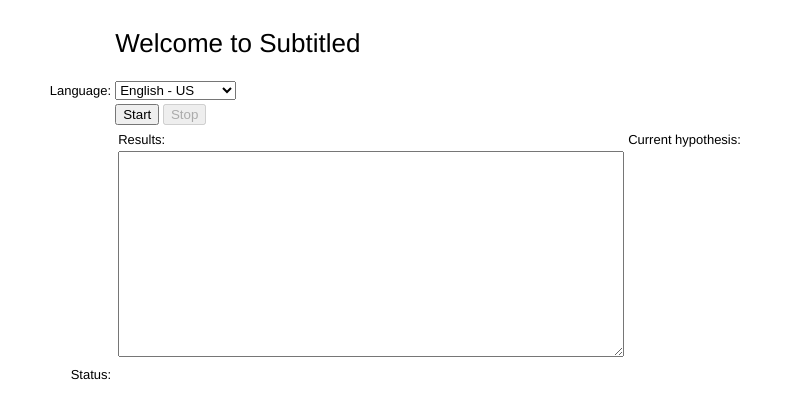
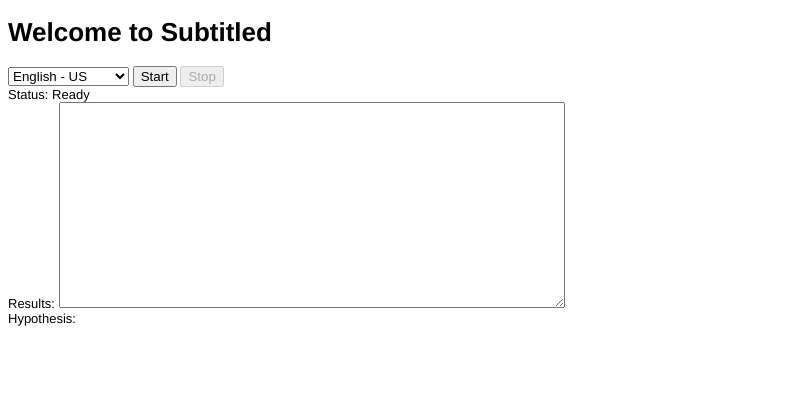
Before and after one commit to SanatSharma/subtitled, a website: page client/Sample.html in a window 1280 px wide. Shown: the whole page, without its empty margins (0-795 px from the left). Drawn offline with Linux system fonts and the light colour scheme.

Commit message:
Cleaned up the html and added some style

```diff
--- a/client/Sample.html
+++ b/client/Sample.html
@@ -3,26 +3,20 @@
 <head>
     <title>Speech Sample</title>
     <meta charset="utf-8" />
+    <style>
+        body {
+            font-family: 'Helvetica Neue',Helvetica,Arial,sans-serif;
+            font-size: 13px;
+        }
+    </style>
 </head>
-<body style="font-family:'Helvetica Neue',Helvetica,Arial,sans-serif; font-size:13px;">
+<body>
     <div id="warning">
         <h1 style="font-weight:500;">Loading...</h1>
     </div>
+    <h1>Welcome to Subtitled</h1>
     <div id="content" style="display:none">
-        <table width="100%">
-            <tr>
-                <td></td>
-                <td>
-                    <h1 style="font-weight:500;">Welcome to Subtitled</h1>
-                </td>
-            </tr>
-            <tr style="display:none">
-                <td align="right"><a href="https://www.microsoft.com/cognitive-services/en-us/sign-up" target="_blank">Subscription</a>:</td>
-                <td><input id="key" type="text" size="40" value="YOUR_BING_SPEECH_API_KEY" style="display:none"></td>
-            </tr>
-            <tr>
-                <td align="right">Language:</td>
-                <td align="left">
+        <input id="key" type="text" size="40" value="YOUR_BING_SPEECH_API_KEY" style="display:none">
         <select id="languageOptions">
             <option value="ar-EG">Arabic - EG</option>
             <option value="ca-ES">Catalan - ES</option>
@@ -56,41 +50,21 @@
             <option value="zh-HK">Chinese - HK</option>
             <option value="zh-TW">Chinese - TW</option>
         </select>
-                </td>
-            </tr>
-            <tr>
-                <td></td>
-                <td>
+
         <button id="startBtn" disabled="disabled">Start</button>
         <button id="stopBtn" disabled="disabled">Stop</button>
-                </td>
-            </tr>
-            <tr>
-                <td></td>
-                <td>
-                    <table>
-                        <tr>
-                            <td>Results:</td>
-                            <td>Current hypothesis:</td>
-                        </tr>
-                        <tr>
-                            <td>
-                                <textarea id="phraseDiv" style="display: inline-block;width:500px;height:200px"></textarea>
-                            </td>
-                            <td style="vertical-align: top">
-                                <span id="hypothesisDiv" style="width:200px;height:200px;display:block;"></span>
-                            </td>
-                        </tr>
-                    </table>
-                </td>
-            </tr>
-            <tr>
-                <td align="right">Status:</td>
-                <td align="left"><span id="statusDiv"></span></td>
-            </tr>
-        </table>
+        <div>
+            <div>Status: <span id="statusDiv">Ready</span></div>
+            <div>Results: <textarea id="phraseDiv" style="display: inline-block;width:500px;height:200px"></textarea></div>
+            <div>Hypothesis: <span id="hypothesisDiv"></span></div>
         </div>
 
+        <div id="output"></div>
+        <script>
+            output_target = document.getElementById("output");
+        </script>
+
+    </div>
     <!-- SDK REFERENCE -->
     <script src="speech-sdk.js"></script>
 
```
Lines whose indentation alone changed are shown as unchanged.
